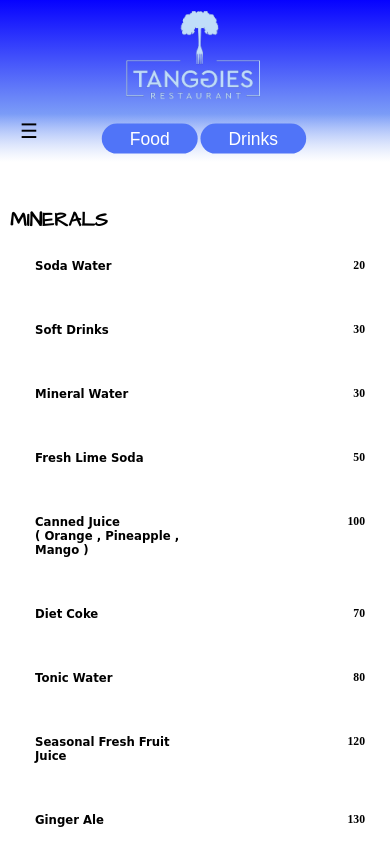
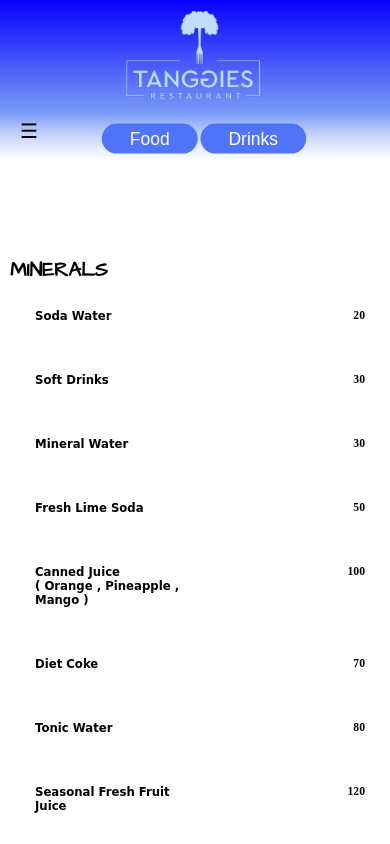
Before and after one commit to jes1903/tanggies, a plain HTML site: page index.html in a window 390 px wide. Both pictures are taken after a click on the button "Drinks". Shown: the top 844 px of the page. Drawn offline with Linux system fonts and the light colour scheme; a web font is replaced by a local one.

Commit message:
Update index.html

```diff
--- a/index.html
+++ b/index.html
@@ -264,7 +264,7 @@
 
             .drinks {
                 margin-left: 0px;
-                margin-top: -800px;
+                margin-top: -750px;
             }
 
             .sidenav a {
```
